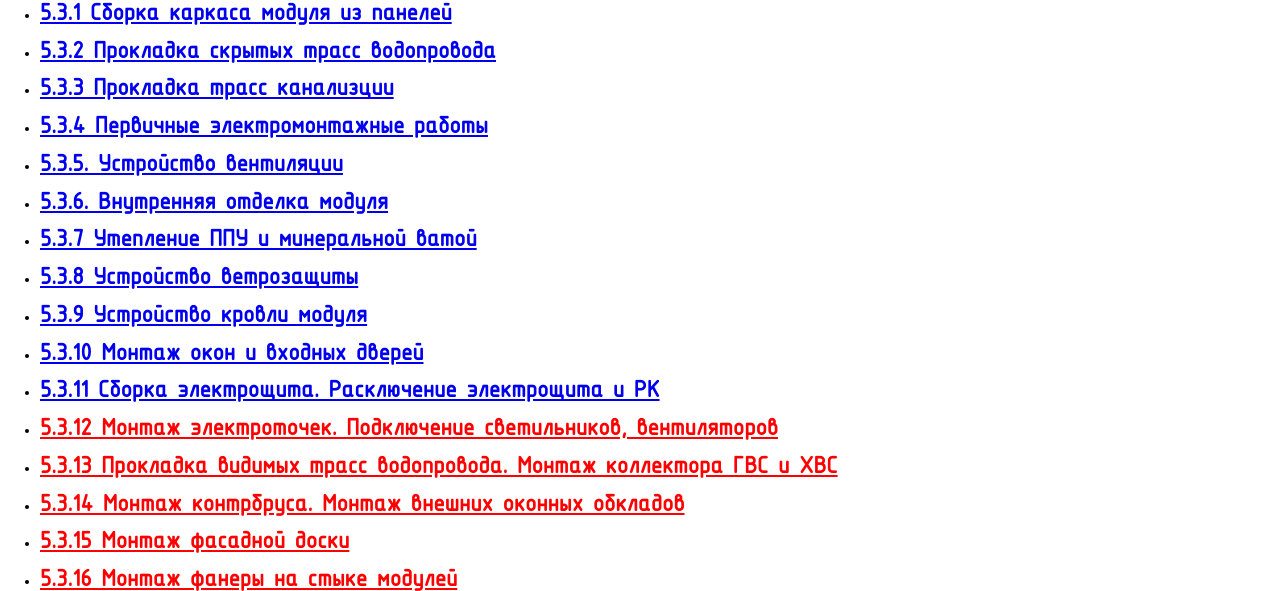
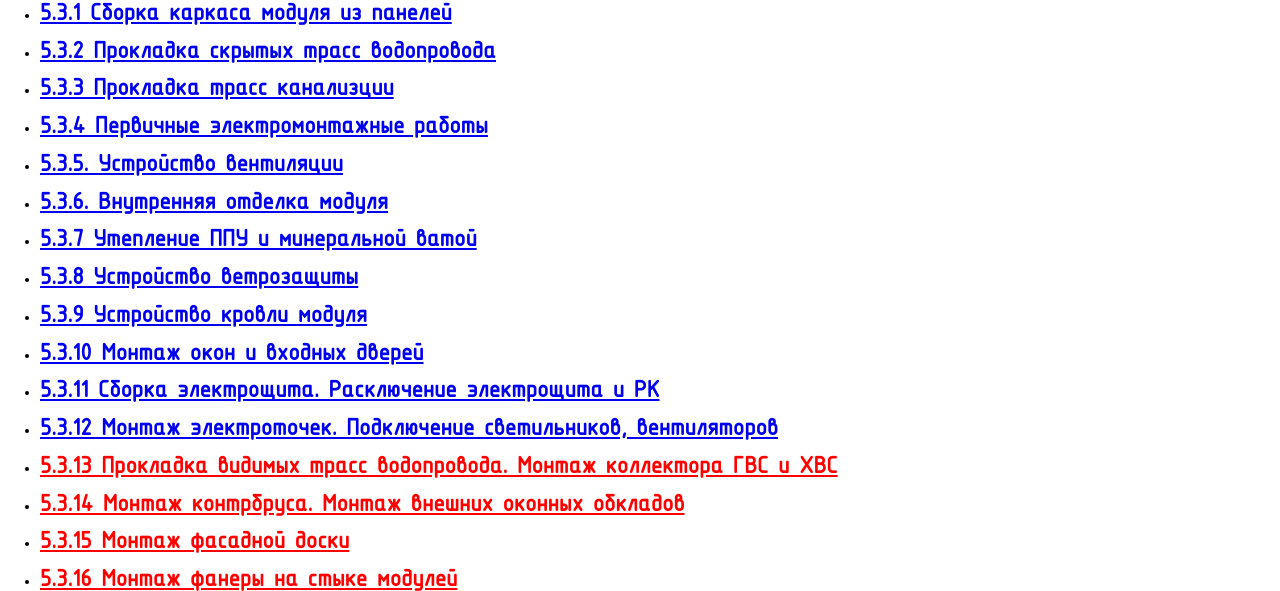
Before and after one commit to SuPeskov/PWP_Baza-2.0, a website: page Page_5.3.html in a window 1280 px wide. Shown: the part 341-932 px from the top of the page. Drawn offline with Linux system fonts and the light colour scheme; sample sign-in values are in the browser's storage.

Commit message:
закончен раздел 5.3.12

```diff
--- a/Page_5.3.html
+++ b/Page_5.3.html
@@ -54,7 +54,7 @@
                     <a class="" href="./5.3/5.3.11.html"> <h1>5.3.11 Сборка электрощита. Расключение электрощита и РК</h1>  </a>
                 </li>
                 <li  class="subsectionTitle">
-                    <a class="none" href="./5.3/5.3.12.html"> <h1>5.3.12 Монтаж электроточек. Подключение светильников, вентиляторов</h1>  </a>
+                    <a class="" href="./5.3/5.3.12.html"> <h1>5.3.12 Монтаж электроточек. Подключение светильников, вентиляторов</h1>  </a>
                 </li>
                 <li  class="subsectionTitle">
                     <a class="none" href="./5.3/5.3.13.html"> <h1>5.3.13 Прокладка видимых трасс водопровода. Монтаж коллектора ГВС и ХВС</h1>  </a>
```
